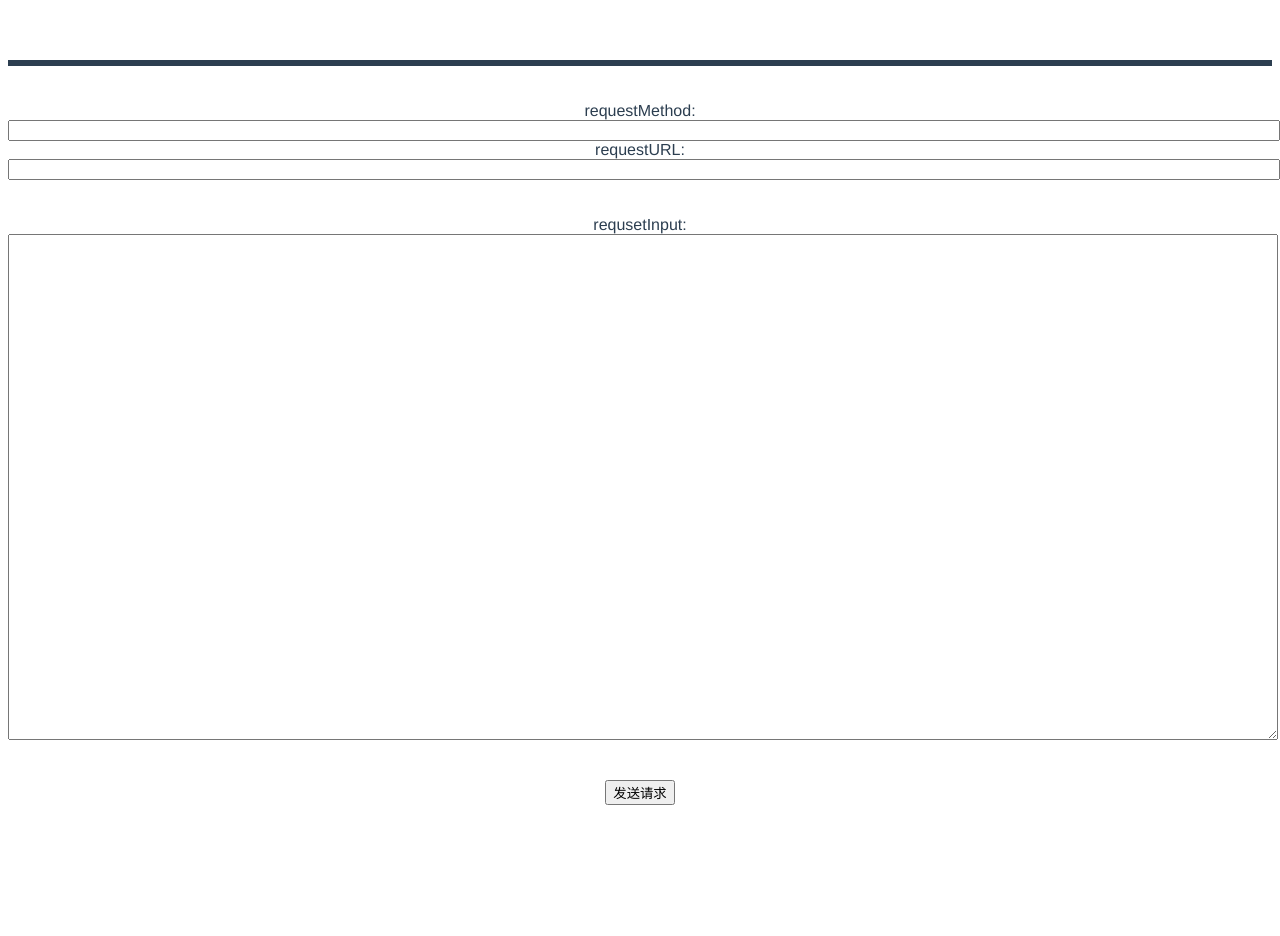
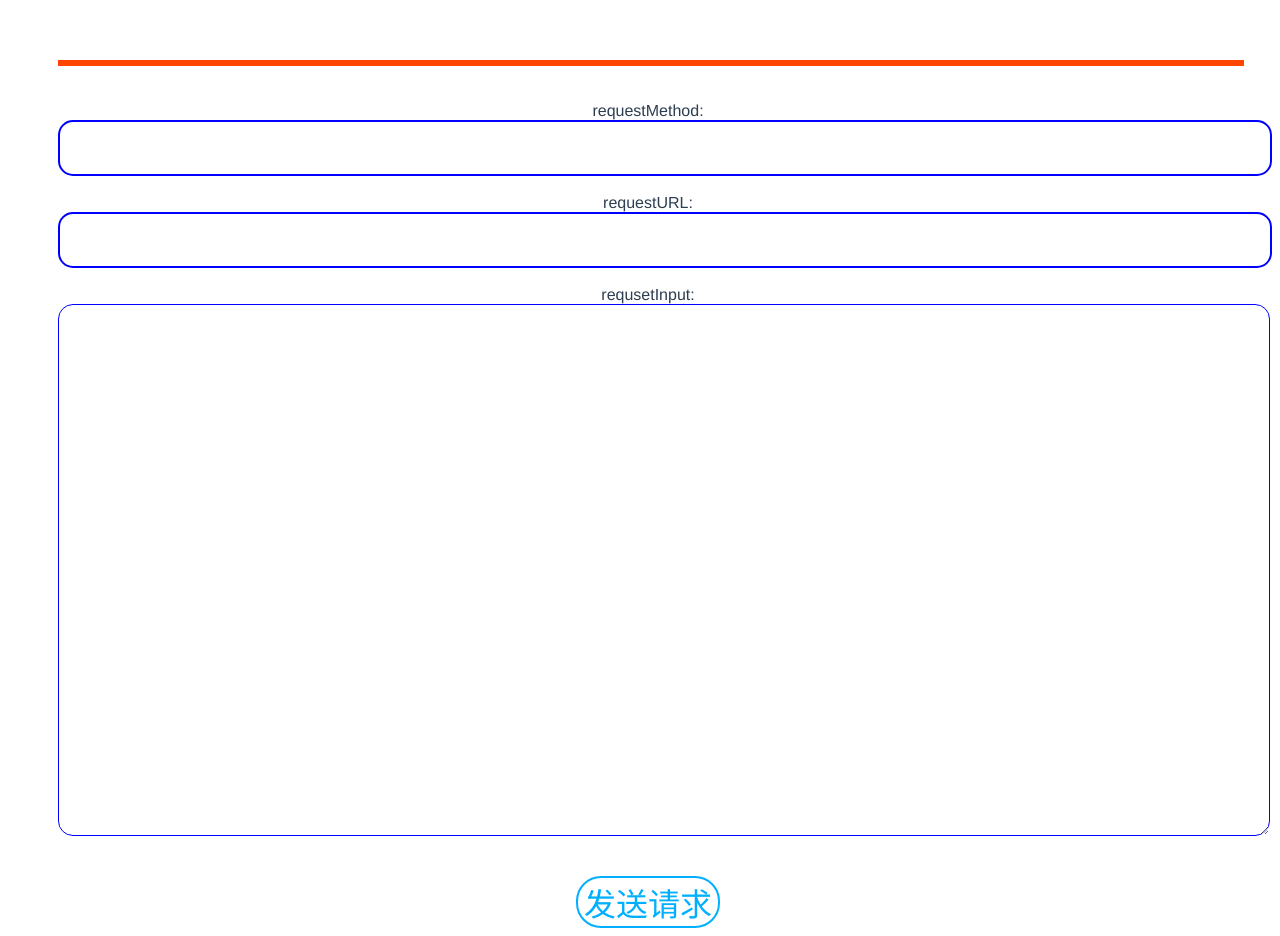
Before and after one commit to xfl12345/MyBigData_JavaScriptClient, a Vue app: page /#/ajax-test in a window 1280 px wide. Before the commit the page ends 813 px from the top, so only its background shows below. Built offline with nearby package versions, Linux system fonts and the light colour scheme.

Commit message:
修复用于测试的组件的内部错误。

```diff
--- a/index.html
+++ b/index.html
@@ -6,8 +6,8 @@
     <meta name="viewport" content="width=device-width, initial-scale=1.0" />
     <title>Vite App</title>
   </head>
-  <body>
-    <div id="app"></div>
+  <body style="width: 100%">
+    <div id="app" style="width: 100%"></div>
     <script type="module" src="/src/main.ts"></script>
   </body>
 </html>
--- a/src/components/AjaxTest.vue
+++ b/src/components/AjaxTest.vue
@@ -1,85 +1,66 @@
 <template>
-  <div>
-    <div class="jsInsert" style="border-style: solid; word-wrap: break-word">{{ jsInsertContent }}</div>
+  <div style="width: 100%; display: flex; flex-direction: row; justify-content: center">
+    <div style="flex-grow: 0.9">
+      <div class="foxyInputColor jsInsertBox" style="width: 100%">
+        {{ jsInsertContent }}
+      </div>
       <br />
       <br />
-    <div ref="formTable">
+      <div ref="formTable" style="width: 100%">
         <div>
           requestMethod:<br />
           <label for="requestMethod">
-          <input ref="requestMethod" class="jsInsert" type="text" />
+            <input id="requestMethod" v-model="requestMethod" class="foxyInputColor" type="text" />
           </label>
         </div>
+        <br />
         <div>
           requestURL:<br />
           <label for="requestURL">
-          <input ref="requestURL" class="jsInsert" type="text" />
+            <input id="requestURL" v-model="requestURL" class="foxyInputColor" type="text" />
           </label>
         </div>
-      <br />
         <br />
         <div>
           requsetInput:<br />
           <textarea
-          ref="requestInput"
-          class="jsInsert"
+            v-model="requestInput"
+            class="foxyInputColor"
             type="text"
-          style="width: 100%; height: 500px"
+            style="height: 500px"
           ></textarea>
-      </div>
         </div>
         <br />
         <br />
-    <button ref="btn1" class="mySubmitBtn" style="width: auto" @onclick="postForm">发送请求</button>
+        <button title="发送请求" class="mySubmitBtn" style="width: auto" @click="postForm">发送请求</button>
+      </div>
+    </div>
   </div>
 </template>
 
 <script lang="ts">
-import { ref, defineComponent } from "vue";
-import { isString } from "is-what";
+import { defineComponent } from "vue";
 import { ajax } from "../utils/ajax_util";
 
 export default defineComponent({
   name: "AjaxTest",
-  setup() {
-    const requestInput = ref<HTMLInputElement>();
-    const requestURL = ref<HTMLInputElement>();
-    const requestMethod = ref<HTMLInputElement>();
-    const btn1 = ref<HTMLButtonElement>();
-    return {
-      requestInput,
-      requestURL,
-      requestMethod,
-      btn1
-    };
-  },
   data() {
     return {
-      jsInsertContent: ""
+      jsInsertContent: "",
+      requestURL: "",
+      requestMethod: "",
+      requestInput: ""
     };
   },
   methods: {
-    getDomStringValue(htmlElement: HTMLElement | undefined): string {
-      if (typeof htmlElement === "undefined") {
-        throw Error("Can not get value from undefined.");
-      }
-
-      const defaultResult = "";
-      let tmpVal: any;
-      if (htmlElement instanceof HTMLInputElement) {
-        tmpVal = htmlElement.value;
-      } else if (htmlElement instanceof HTMLElement) {
-        tmpVal = htmlElement.innerText;
-      }
-
-      return isString(tmpVal) ? tmpVal : defaultResult;
-    },
     postForm() {
+      console.log("postForm exec...");
       const myself = this;
-      const jsonData = myself.getDomStringValue(myself.requestInput);
+      const jsonData = myself.requestInput;
+      try {
         ajax({
-        url: myself.getDomStringValue(myself.requestURL),
-        type: myself.getDomStringValue(myself.requestMethod),
+          url: myself.requestURL,
+          type: myself.requestMethod,
           data: jsonData,
           timeout: 50000, // 5秒超时
           contentType: "application/json;charset=utf-8",
@@ -97,11 +78,15 @@ export default defineComponent({
             console.log(recvDataObj.success);
             myself.jsInsertContent = JSON.stringify(recvDataObj);
           },
-        (e) => {
-          console.log(e);
+          (xhr: XMLHttpRequest) => {
+            console.log(xhr.readyState);
             myself.jsInsertContent = "请求异常。";
           }
         );
+      } catch (e) {
+        console.error(e);
+        myself.jsInsertContent = "请求异常。";
+      }
     }
   }
 });
@@ -111,5 +96,45 @@ export default defineComponent({
 input,
 textarea {
   width: 100%;
+  background-color: transparent;
+  border-style: solid;
+  border-color: blue;
+  border-radius: 15px;
+  padding: 15px;
+  font-size: larger;
+  box-shadow: none;
+}
+
+.jsInsertBox {
+  border-style: solid;
+  word-wrap: break-word;
+  text-align: center;
+}
+
+.foxyInputColor {
+  color: orangered;
+}
+
+.mySubmitBtn {
+  border-style: solid;
+  background-color: transparent;
+  color: #00b0ff;
+}
+
+.mySubmitBtn:hover {
+  border-style: outset;
+  background-color: #00b0ff;
+  color: white;
+}
+
+.mySubmitBtn,
+.mySubmitBtn:hover {
+  font-family: "楷体", serif;
+  font-size: 2em;
+  width: 80%;
+  height: auto;
+  border-color: #00b0ff;
+  border-radius: 25px;
+  box-shadow: none;
 }
 </style>
--- a/src/components/TestJsonApi.vue
+++ b/src/components/TestJsonApi.vue
@@ -1,6 +1,6 @@
 <template>
   <div>
-    <div id="jsInsert" class="jsInsert" style="border-style: solid; word-wrap: break-word"></div>
+    <div id="jsInsert" class="foxyInputColor" style="border-style: solid; word-wrap: break-word"></div>
     <div style="position: center; vertical-align: center">
       <button @click="btnClick">Click me</button>
     </div>
@@ -56,7 +56,7 @@ export default {
 </script>
 
 <style scoped>
-.jsInsert {
+.foxyInputColor {
   color: orangered;
 }
 </style>
--- a/src/utils/AjaxManual.ts
+++ b/src/utils/AjaxManual.ts
@@ -116,14 +116,14 @@ export class AjaxManual {
     // xhr.responseText,xhr.responseXML  获得字符串形式的响应数据或者XML形式的响应数据
     // 接收 HTTP 响应
     // 使用 then 关键词来确保顺序执行
-    return new Promise((resolve: (xhr: XMLHttpRequest) => any, reject: (status: number) => any) => {
+    return new Promise((resolve: (xhr: XMLHttpRequest) => any, reject: (xhr: XMLHttpRequest) => any) => {
       myself.xhr.onreadystatechange = () => {
         if (myself.xhr.readyState === 4) {
           const status = myself.xhr.status;
           if ((status >= 200 && status < 300) || status === 304) {
             resolve(myself.xhr);
           } else {
-            reject(status);
+            reject(myself.xhr);
           }
         }
       };
--- a/src/utils/isFuncJustRun.ts
+++ b/src/utils/isFuncJustRun.ts
@@ -1,4 +1,4 @@
-import isUndefinedOrNull from "./isUndefinedOrNull";
+import { isUndefinedOrNull } from "./isUndefinedOrNull";
 
 const isFuncJustRun = (theFunc: Function, singleParam: any) => {
   if (!isUndefinedOrNull(theFunc)) return theFunc(singleParam);
```
Lines whose indentation alone changed are shown as unchanged.
